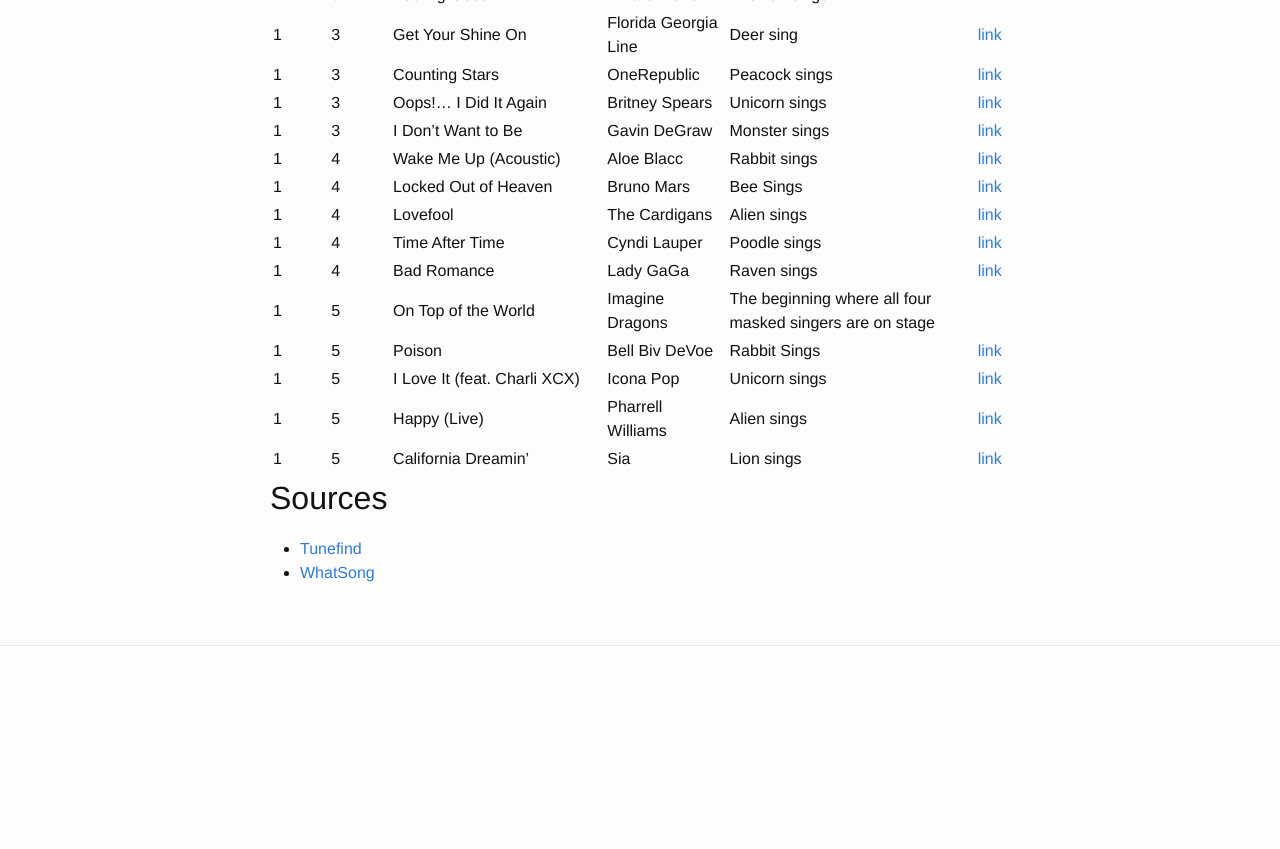
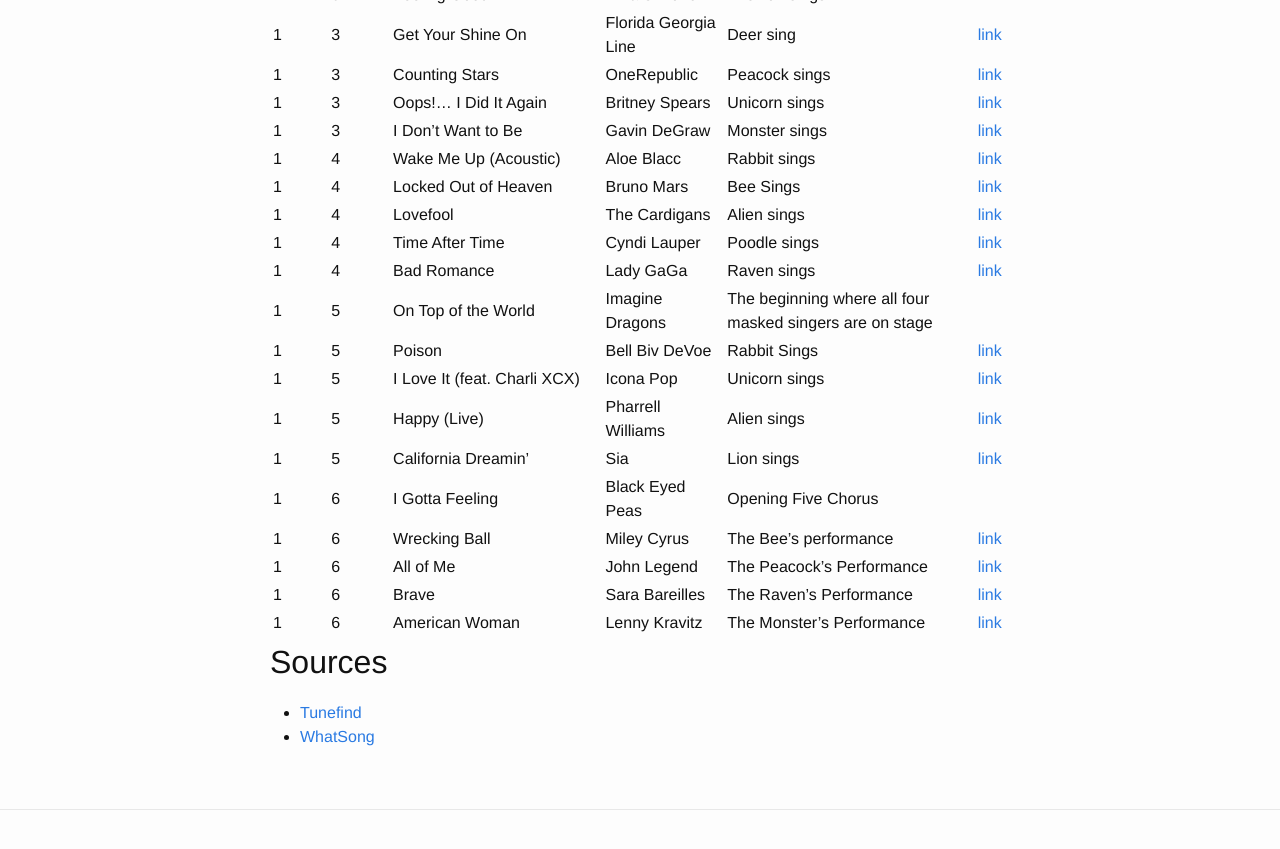
Before and after one commit to roclar/roclar.github.io, a Jekyll site: the page built from MaskedSingerSongs.md, in a window 1280 px wide and 900 px high, scrolled down 1170 px. Shown: the top 849 px of the window. Built offline with Jekyll 4.4.1, drawn with Linux system fonts in a browser that asks for light colours; our own code applies the rules of GitHub Pages for plain Markdown files; before the commit the page ends 1906 px from its top, so only the background shows below that.

Commit message:
Added season 1 episode 6 list

```diff
--- a/MaskedSingerSongs.md
+++ b/MaskedSingerSongs.md
@@ -43,6 +43,11 @@
 | 1 | 5 | I Love It (feat. Charli XCX) | Icona Pop | Unicorn sings | [link](https://www.youtube.com/watch?v=NXEVbAmHlDk&list=PLz9NWt_Q83CldTe4lzyIUBtsVszAY6D1r&index=23) |
 | 1 | 5 | Happy (Live) | Pharrell Williams | Alien sings | [link](https://www.youtube.com/watch?v=WmiIhxbHErw&list=PLz9NWt_Q83CldTe4lzyIUBtsVszAY6D1r&index=24) |
 | 1 | 5 | California Dreamin' | Sia | Lion sings | [link](https://www.youtube.com/watch?v=z12Vveoz5QU&list=PLz9NWt_Q83CldTe4lzyIUBtsVszAY6D1r&index=25) |
+| 1 | 6 | I Gotta Feeling | Black Eyed Peas | Opening Five Chorus | |
+| 1 | 6 | Wrecking Ball | Miley Cyrus | The Bee's performance | [link](https://www.youtube.com/watch?v=yiKpJFw5uqU&list=PLz9NWt_Q83CldTe4lzyIUBtsVszAY6D1r&index=27) |
+| 1 | 6 | All of Me | John Legend | The Peacock's Performance | [link](https://www.youtube.com/watch?v=EJZ5oJ2JvJY&list=PLz9NWt_Q83CldTe4lzyIUBtsVszAY6D1r&index=28) |
+| 1 | 6 | Brave | Sara Bareilles | The Raven's Performance | [link](https://www.youtube.com/watch?v=f-UgymMytAY&list=PLz9NWt_Q83CldTe4lzyIUBtsVszAY6D1r&index=29) |
+| 1 | 6 | American Woman | Lenny Kravitz | The Monster's Performance | [link](https://www.youtube.com/watch?v=x3SWnUSnaAM&list=PLz9NWt_Q83CldTe4lzyIUBtsVszAY6D1r&index=30) |
 
 ## Sources
 
```
